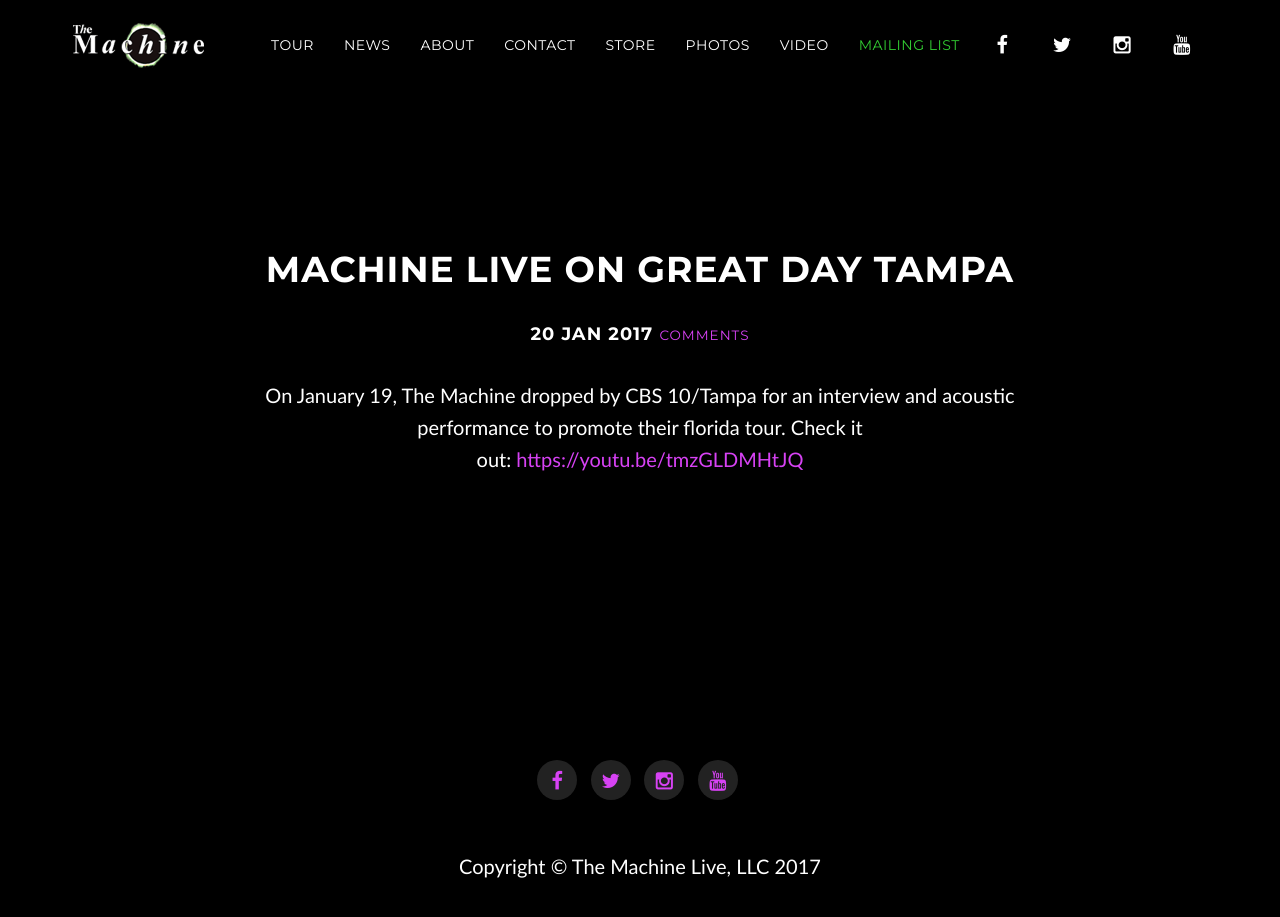
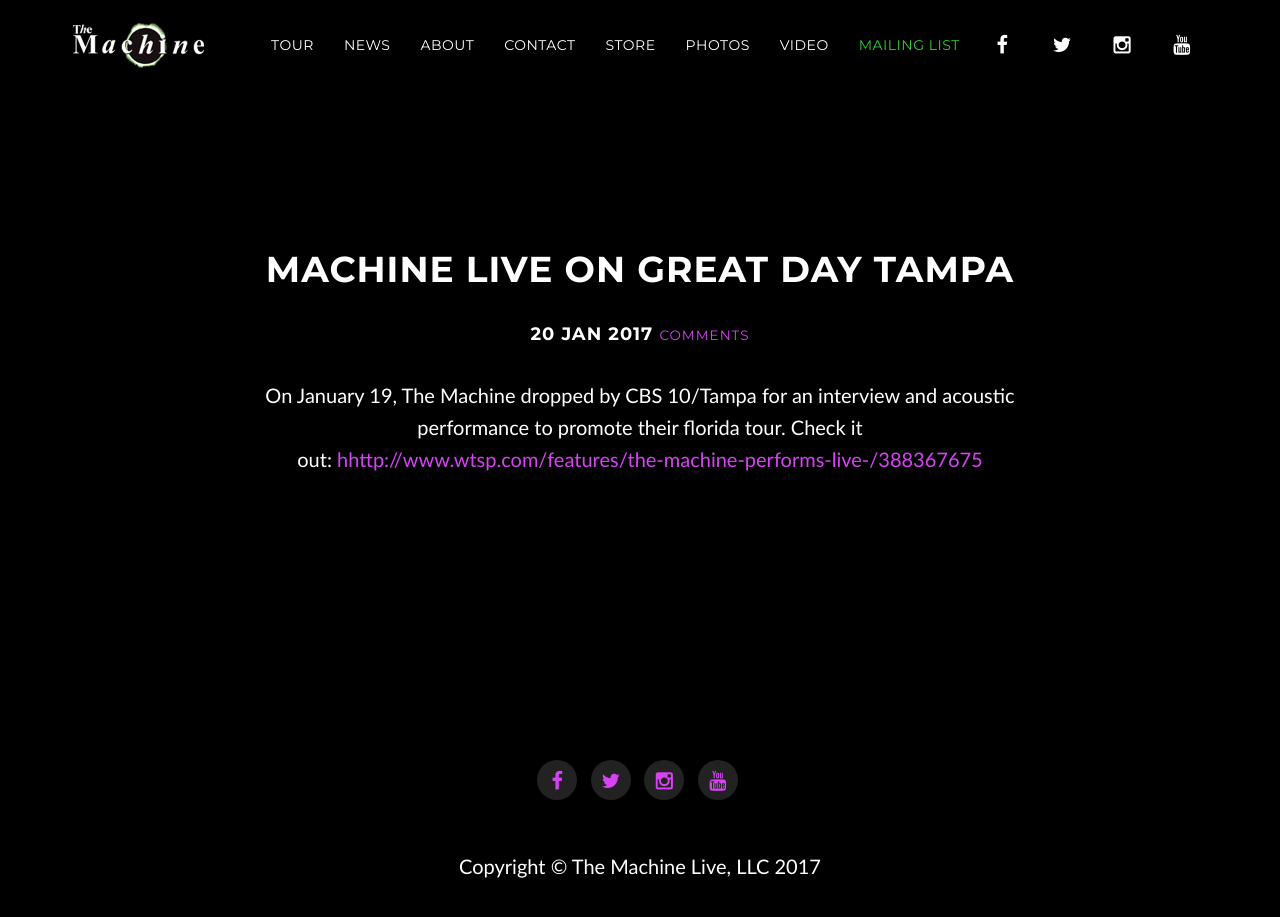
Before and after one commit to machineweb/machineweb.github.io, a Jekyll site: the page built from _posts/2017-01-20-machine-live-on-great-day-tampa.md, in a window 1280 px wide and 1124 px high. Shown: the top 917 px of the window. Built offline with Jekyll 4.4.1, drawn with Linux system fonts in a browser that asks for light colours; comment, search, counter and statistics services are not loaded; some of the changed lines change nothing that is shown.

Commit message:
Updated news item

```diff
--- a/_posts/2017-01-20-machine-live-on-great-day-tampa.md
+++ b/_posts/2017-01-20-machine-live-on-great-day-tampa.md
@@ -4,4 +4,4 @@
 title: Machine Live on Great Day Tampa
 ---
 
-<p>On January 19, The Machine dropped by CBS 10/Tampa for an interview and acoustic performance to promote their florida tour. Check it out:&nbsp;<a href="https://youtu.be/tmzGLDMHtJQ">https://youtu.be/tmzGLDMHtJQ</a></p>
+<p>On January 19, The Machine dropped by CBS 10/Tampa for an interview and acoustic performance to promote their florida tour. Check it out:&nbsp;<a href="https://youtu.be/tmzGLDMHtJQ">hhttp://www.wtsp.com/features/the-machine-performs-live-/388367675</a></p>
```
